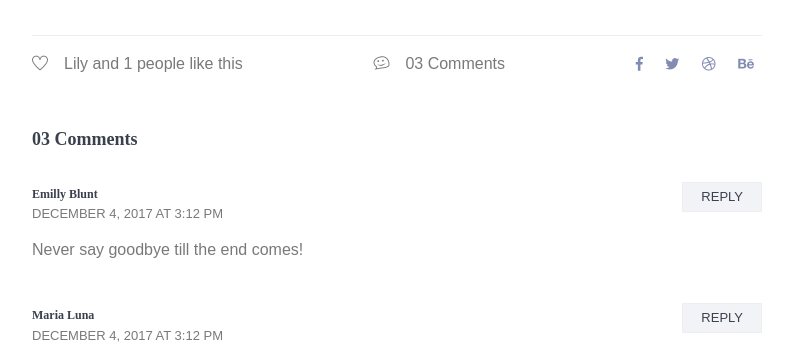
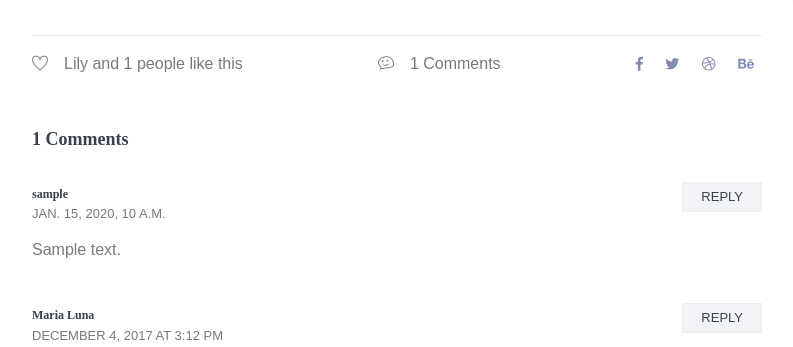
Before and after one commit to ntk-andr/devman-sensive-blog-templates, a Django app: a page that uses templates/blog-details.html in a window 1280 px wide. Shown: the part 1167-1514 px from the top of the page, without its empty margins (53-846 px from the left). Run offline with Django 3.2, Linux system fonts and the light colour scheme; tables that the repository leaves empty hold one stand-in row (values such as "Sample post"); parts of the project's set-up code (start-up, migrations or seed data) failed here and were passed over; some libraries are stand-ins or nearby versions.

Commit message:
Add template logic to post page

```diff
--- a/templates/blog-details.html
+++ b/templates/blog-details.html
@@ -84,7 +84,7 @@
                 <p>{{post.text}}</p>
                <div class="news_d_footer flex-column flex-sm-row">
                  <a href="#"><span class="align-middle mr-2"><i class="ti-heart"></i></span>Lily and {{post.likes_amount}} people like this</a>
-                 <a class="justify-content-sm-center ml-sm-auto mt-sm-0 mt-2" href="#"><span class="align-middle mr-2"><i class="ti-themify-favicon"></i></span>03 Comments</a>
+                 <a class="justify-content-sm-center ml-sm-auto mt-sm-0 mt-2" href="#"><span class="align-middle mr-2"><i class="ti-themify-favicon"></i></span>{{post.comments|length}} Comments</a>
                  <div class="news_socail ml-sm-auto mt-sm-0 mt-2">
                <a href="#"><i class="fab fa-facebook-f"></i></a>
                <a href="#"><i class="fab fa-twitter"></i></a>
@@ -96,15 +96,16 @@
 
 
                 <div class="comments-area">
-                    <h4>03 Comments</h4>
+                    <h4>{{post.comments|length}} Comments</h4>
+                    {% for comment in post.comments %}
                         <div class="comment-list">
                             <div class="single-comment justify-content-between d-flex">
                                 <div class="user justify-content-between d-flex">
                                     <div class="desc">
-                                    <h5><a href="#">Emilly Blunt</a></h5>
-                                    <p class="date">December 4, 2017 at 3:12 pm </p>
+                                        <h5><a href="#">{{comment.author}}</a></h5>
+                                        <p class="date">{{comment.published_at}}</p>
                                         <p class="comment">
-                                        Never say goodbye till the end comes!
+                                            {{comment.text}}
                                         </p>
                                     </div>
                                 </div>
@@ -113,6 +114,7 @@
                                 </div>
                             </div>
                         </div>
+                    {% endfor %}
                     <div class="comment-list">
                         <div class="single-comment justify-content-between d-flex">
                             <div class="user justify-content-between d-flex">
```
Lines whose indentation alone changed are shown as unchanged.
